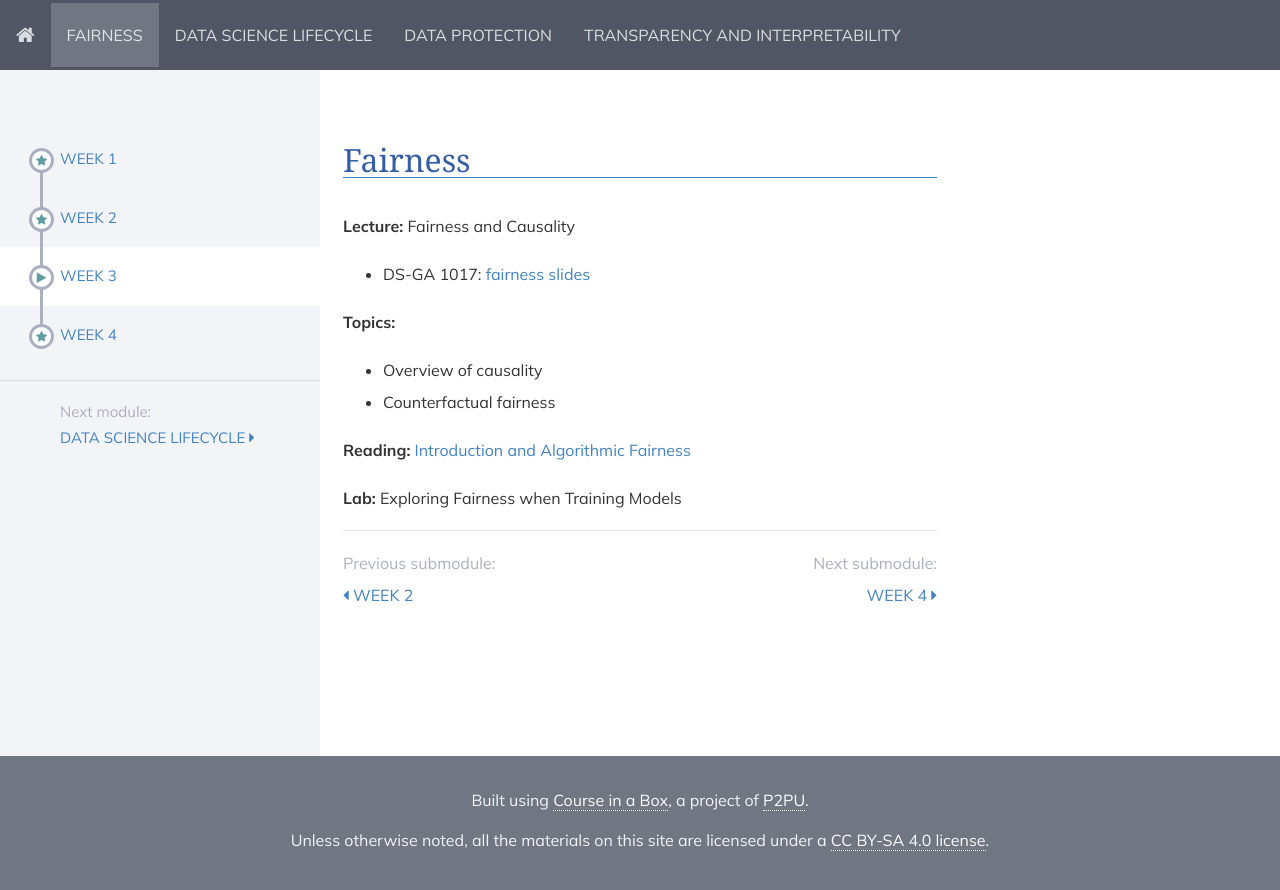
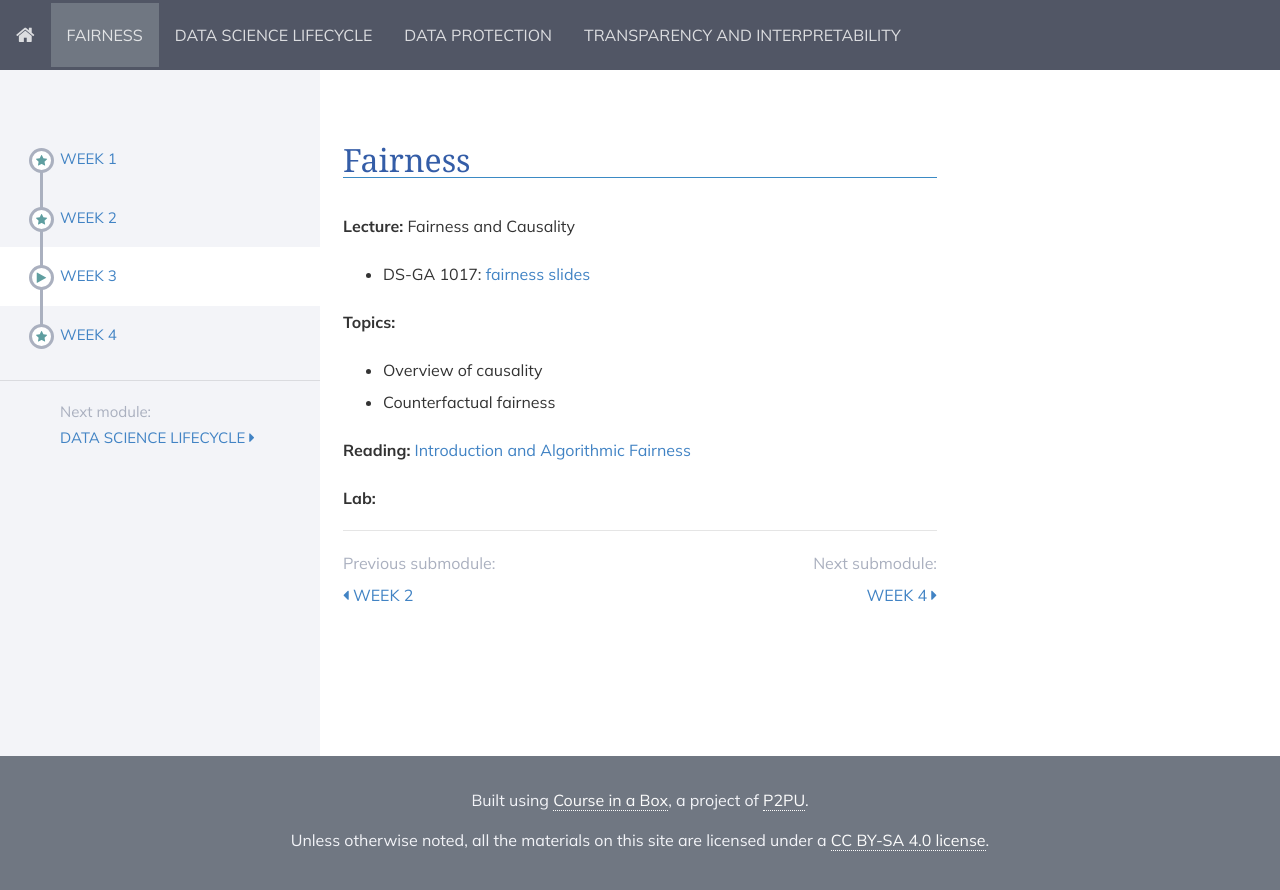
Before and after one commit to DataResponsibly/rds24, a Jekyll site: the page built from modules/fairness/_posts/2000-01-03-week3.md, in a window 1280 px wide. Shown: the top 890 px of the page. Built offline with Jekyll 4.4.1, drawn with Linux system fonts in a browser that asks for light colours; nearby versions of some CDN libraries.

Commit message:
Update 2000-01-03-week3.md

```diff
--- a/modules/fairness/_posts/2000-01-03-week3.md
+++ b/modules/fairness/_posts/2000-01-03-week3.md
@@ -16,7 +16,7 @@ title: Week 3
 
 **Reading:**  [Introduction and Algorithmic Fairness](../../../assets/fairness_reader_2023.pdf)
 
-**Lab:** Exploring Fairness when Training Models
+**Lab:** <!-- Exploring Fairness when Training Models -->
 
 <!-- * DS-UA 202: [Colab Notebook](https://colab.research.google.com/drive/1OYllyPCmZPCRJwi-btWVZ9DeTrudtyq0) -->
 <!-- * DS-GA 1017: [Colab Notebook](https://colab.research.google.com/drive/1C3Tjj0yzOLmM0b8cOKpl8o-KlnBs0vt6?usp=sharing) -->
```
